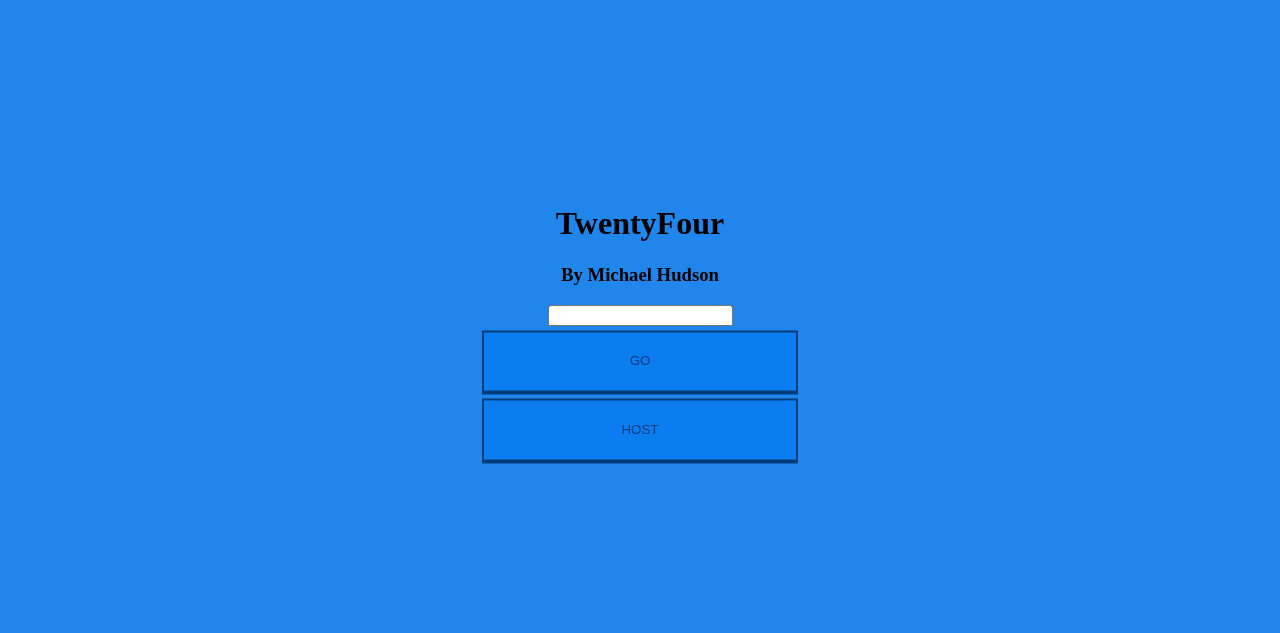
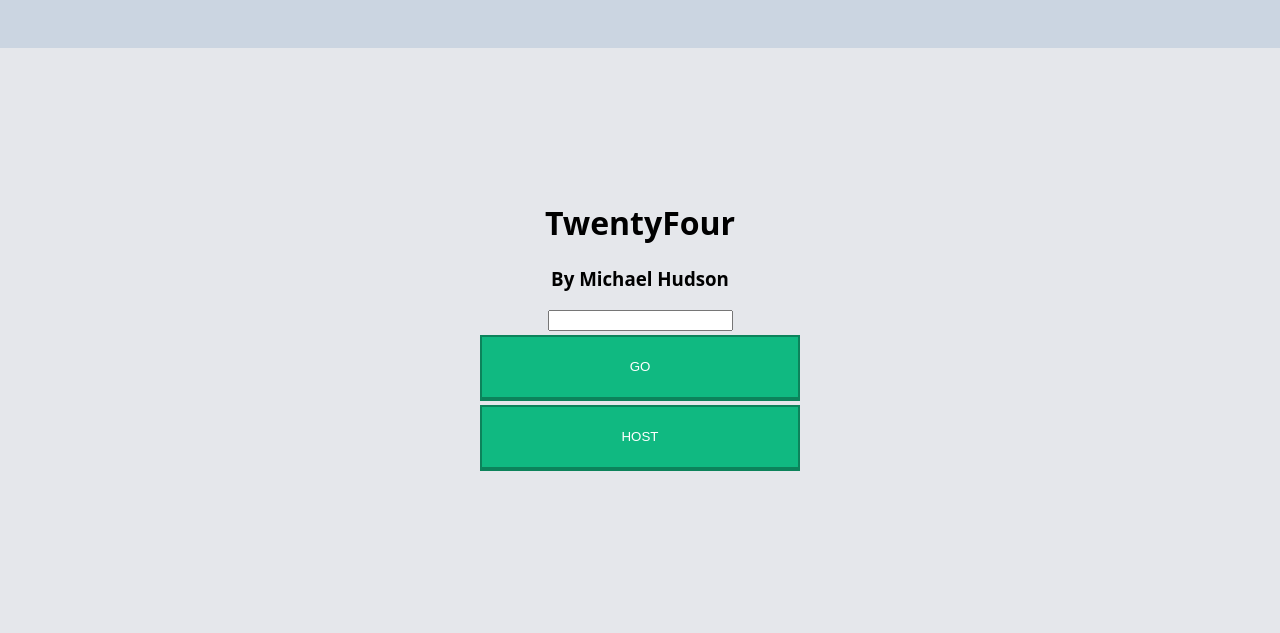
Before and after one commit to HudsonMichaelE/TwentyFourGame, a website: page player.html in a window 1280 px wide. Drawn offline with Linux system fonts and the light colour scheme.

Commit message:
changed style

```diff
--- a/app.js
+++ b/app.js
@@ -31,11 +31,11 @@ wss.on('connection', function connection(ws) {
             case 'login':
                 console.log("CASE: Login")
                 if(!page_modules.doLogin(message.name, wss, ws)) {
-                    ws.send(`{ "type" : "login", "name" : ${message.name}, "result" : "false"}`)
+                    ws.send(`{ "type" : "login", "name" : "${message.name}", "result" : "false"}`)
                 } else {
                     console.log('success')
                     ws.id = message.name
-                    ws.send(`{ "type" : "login", "name" : ${message.name}, "result" : "true"}`)
+                    ws.send(`{ "type" : "login", "name" : "${message.name}", "result" : "true"}`)
                 }
                 break;
         }
--- a/player.html
+++ b/player.html
@@ -2,7 +2,6 @@
     <script>
         //VARIABLES
         var clientName = '';
-        var System = null;
         var WAITING_FOR_START = false;
     </script>
 
@@ -16,6 +15,10 @@
 
     <body>
         <div id="game_container">
+            <div id="name_div">
+                <h1 id="client_name"></h1>
+            </div>
+
             <div id="game_div">
                 <div id="title_div">
                     <h1>TwentyFour</h1>
@@ -28,7 +31,13 @@
                     <button id="host_button">HOST</button>
                 </div>
 
-                <canvas id="gameArea"></canvas>
+                <div id="twenty_four_controller">
+                    <div id="tf_text_area"></div>
+                    <div id="tf_new_numerals"></div>
+                    <div id="tf_grid_numerals"></div>
+                    <div id="tf_grid_operators"></div>
+                    <div id="tf_grid_equals"></div>
+                </div>
             </div>
         </div>
     </body>
@@ -58,7 +67,7 @@
                     ws = null;
                 }
 
-                System = document.getElementById("gameArea");
+
             }
 
             sendButton.onclick = function() {
@@ -88,7 +97,8 @@
     <script>
         //MESSAGE HANDLER
         function handleMessage(data) {
-            let message = JSON.parse(message.toString());
+            console.log(data.toString());
+            let message = JSON.parse(data.toString());
 
             switch (message.type) {
                 case 'login':
@@ -106,6 +116,7 @@
                         startHost();
                         return;
                     }
+                    clientName = message.name;
                     startPlayer();
                     return;
                 } else {
@@ -130,6 +141,8 @@
         function startPlayer() {
             clearTitle();
 
+            const name = document.getElementById('client_name')
+            name.innerHTML = clientName;
         }
     </script>
 </html>
--- a/public/css/player.css
+++ b/public/css/player.css
@@ -1,10 +1,30 @@
+html {
+    font-family: ui-sans-serif,system-ui,-apple-system,BlinkMacSystemFont,Segoe UI,Roboto,Helvetica Neue,Arial,Noto Sans,sans-serif,Apple Color Emoji,Segoe UI Emoji,Segoe UI Symbol,Noto Color Emoji;
+}
+
 body {
-    background-color : #2186eb;
+    background-color: #e5e7eb;
+    margin: 0;
+}
+
+#title_div h1 {
+    color: #000000;
 }
 
 #game_container {
     position: relative;
     height: 100%;
+}
+
+#name_div {
+    position: absolute;
+    margin: 0;
+    height: 6vh;
+    width: 100%;
+    text-align: center;
+    background-color: #cbd5e1;
+    color: #8b8e91;
+    font-size: 1.2vh;
 }
 
 #game_div {
@@ -35,10 +55,10 @@ body {
     width: 50%;
     height: 15%;
     margin-top: 4px;
-    color: #003c78;
-    background-color : #0b7df0;
+    color: #ffffff;
+    background-color : #10b981;
     border-style: solid;
-    border-color: #003c78;
+    border-color: #0c835b;
     border-width: 2px 2px 4px 2px;
     transition-duration: 0.4s;
 }
```
